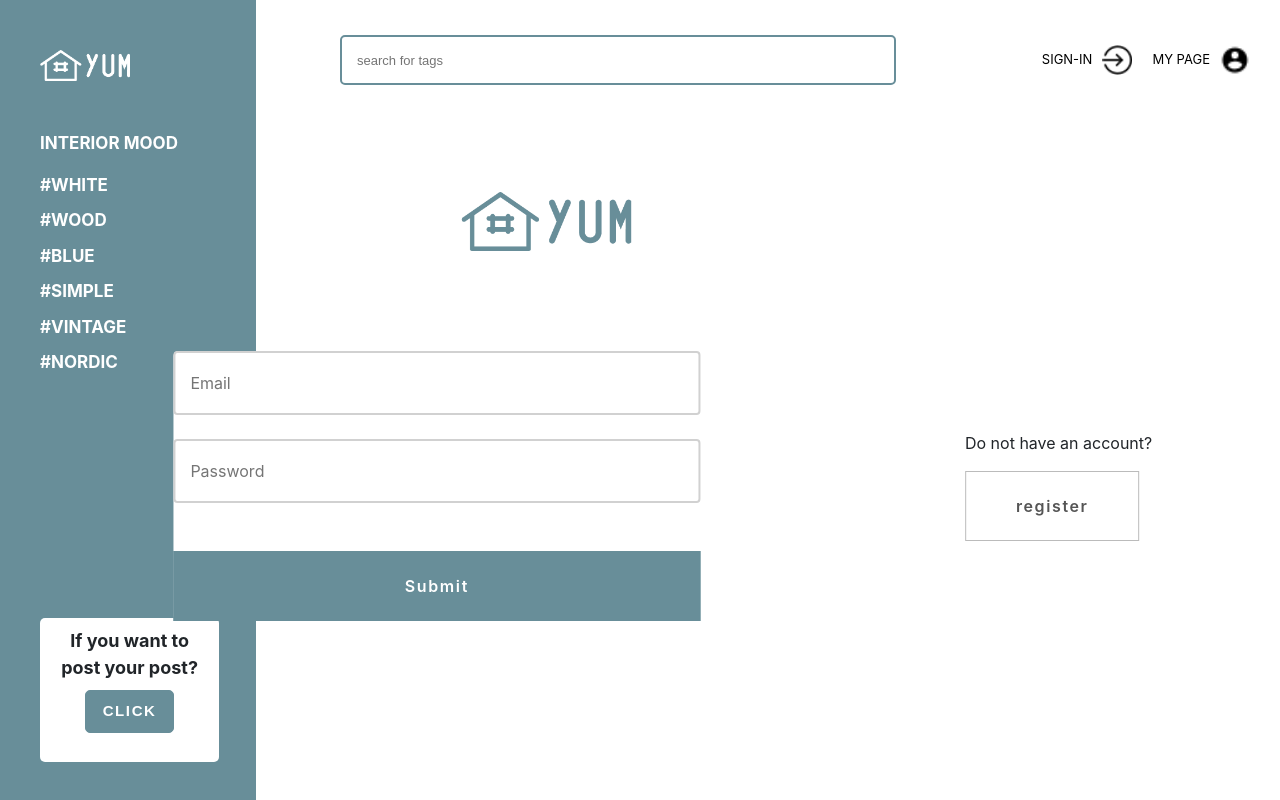
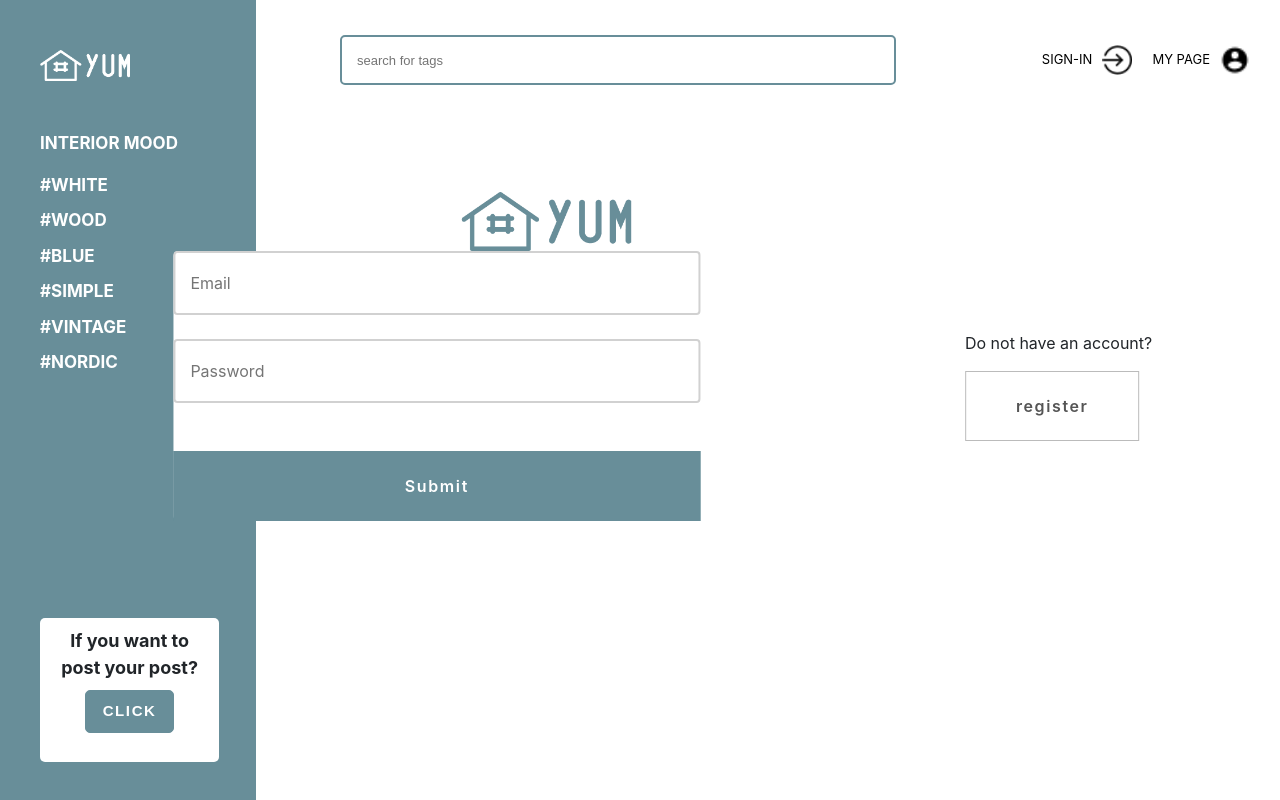
Before and after one commit to bgy1060/YUM_HCI_Project, a React (Create React App) app: page /YUM_HCI_Project/login in a window 1280 px wide. Built offline with nearby package versions, Linux system fonts and the light colour scheme.

Commit message:
container margin change

```diff
--- a/src/login/login.css
+++ b/src/login/login.css
@@ -3,7 +3,6 @@
   justify-content: space-around;
   align-items: center;
   max-width: 600px;
-  margin: 100px;
 }
 .idpw{
   margin-bottom: 20px;
```
